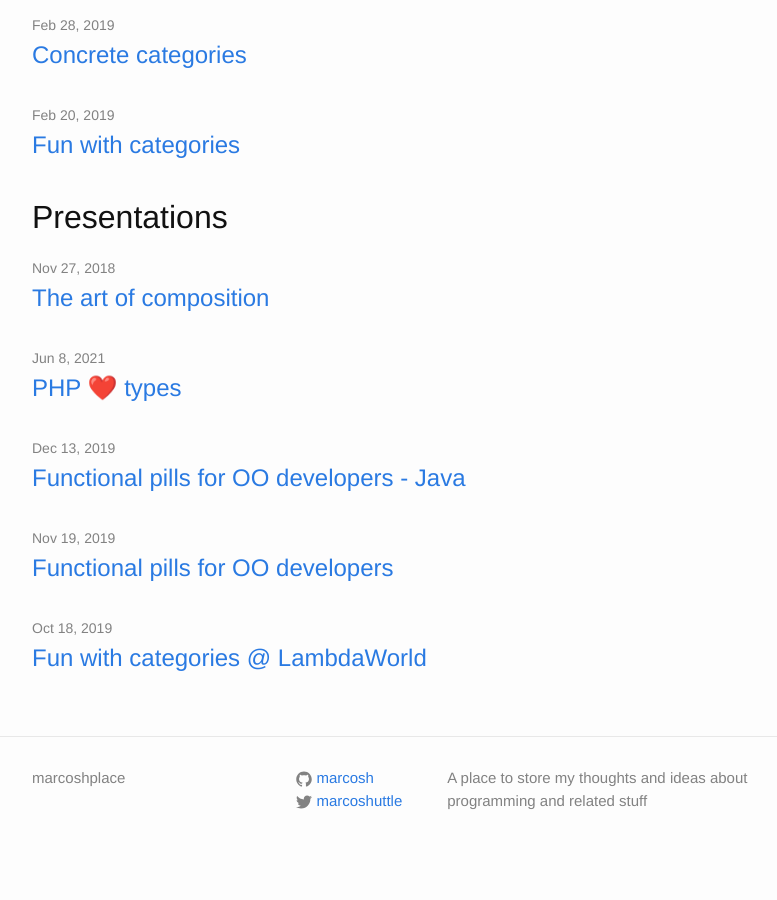
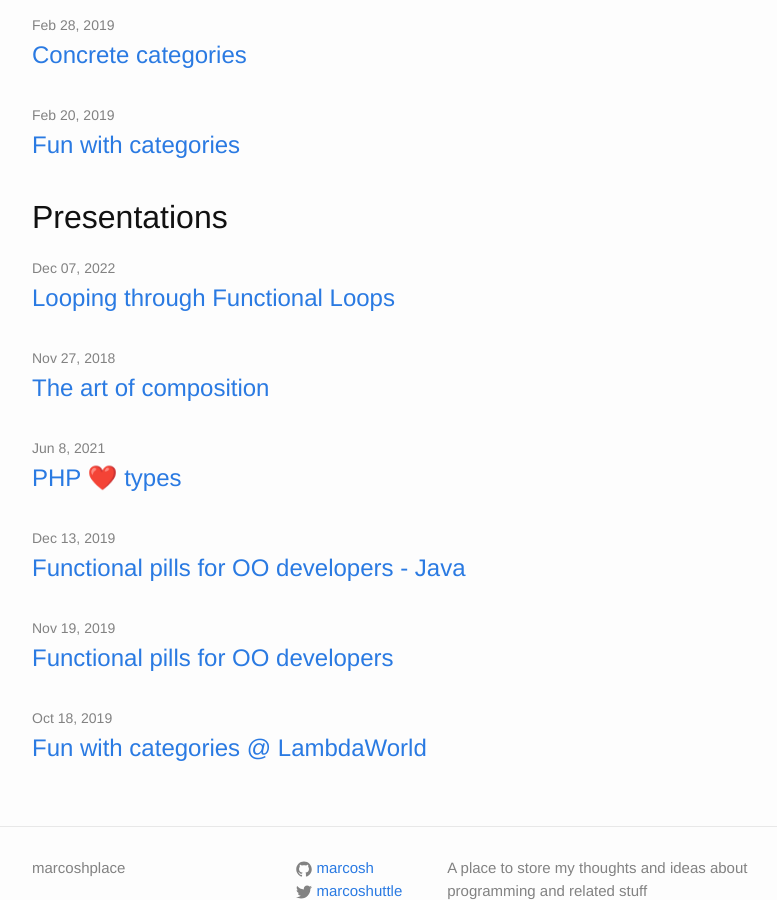
Before and after one commit to marcosh/marcosh.github.io, a Jekyll site: the page built from index.html, in a window 1280 px wide and 900 px high, scrolled down 2095 px. Shown: the whole window, without its empty margins (238-1015 px from the left). Built offline with Jekyll 4.4.1, drawn with Linux system fonts in a browser that asks for light colours; nearby versions of some CDN libraries; before the commit the page ends 2967 px from its top, so only the background shows below that.

Commit message:
add "Looping through functional loops" talk

```diff
--- a/index.html
+++ b/index.html
@@ -38,6 +38,13 @@ layout: default
 
   <ul class="post-list">
     <li>
+        <span class="post-meta">Dec 07, 2022</span>
+
+        <h2>
+          <a class="post-link" href="https://hackmd.io/@CJO5VbycTsyzjGBytbwezQ/S1b1j0vNs#/">Looping through Functional Loops</a>
+        </h2>
+    </li>
+    <li>
         <span class="post-meta">Nov 27, 2018</span>
 
         <h2>
```
